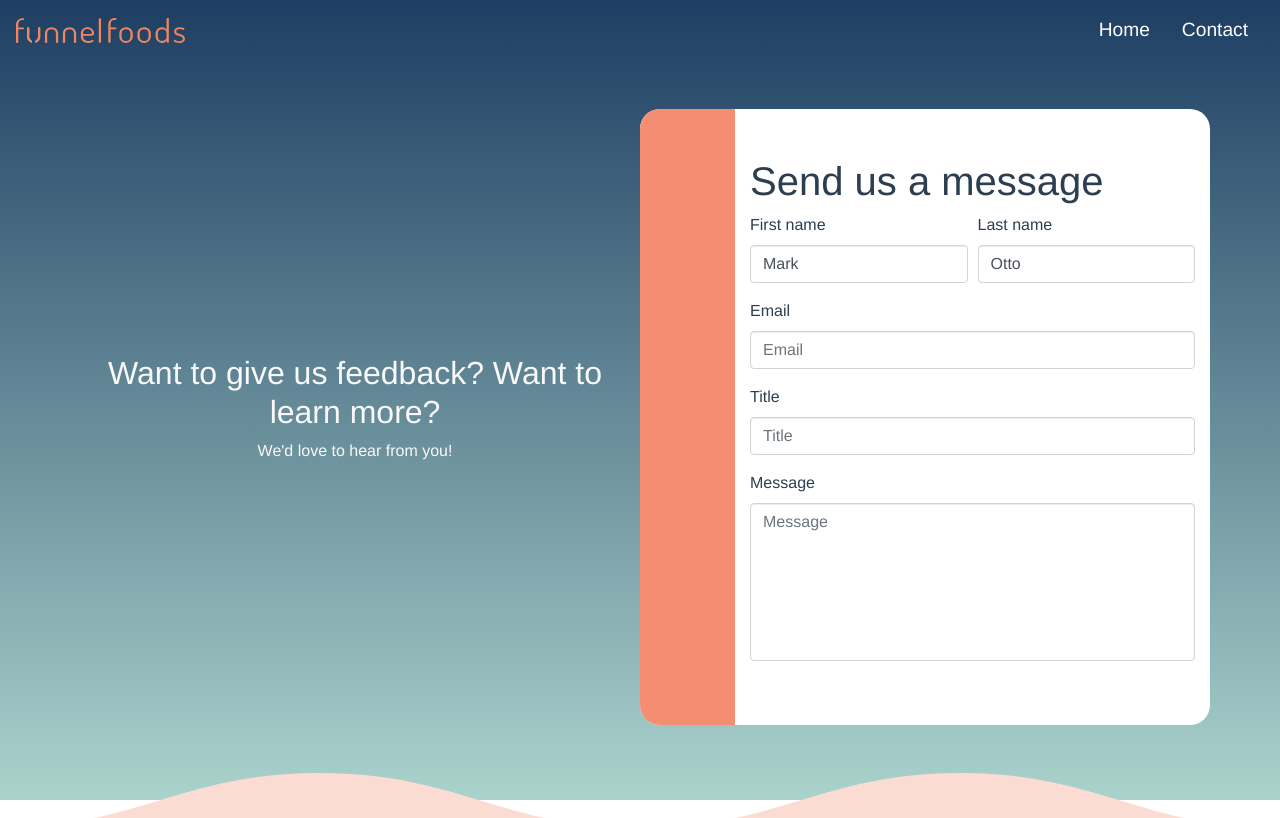
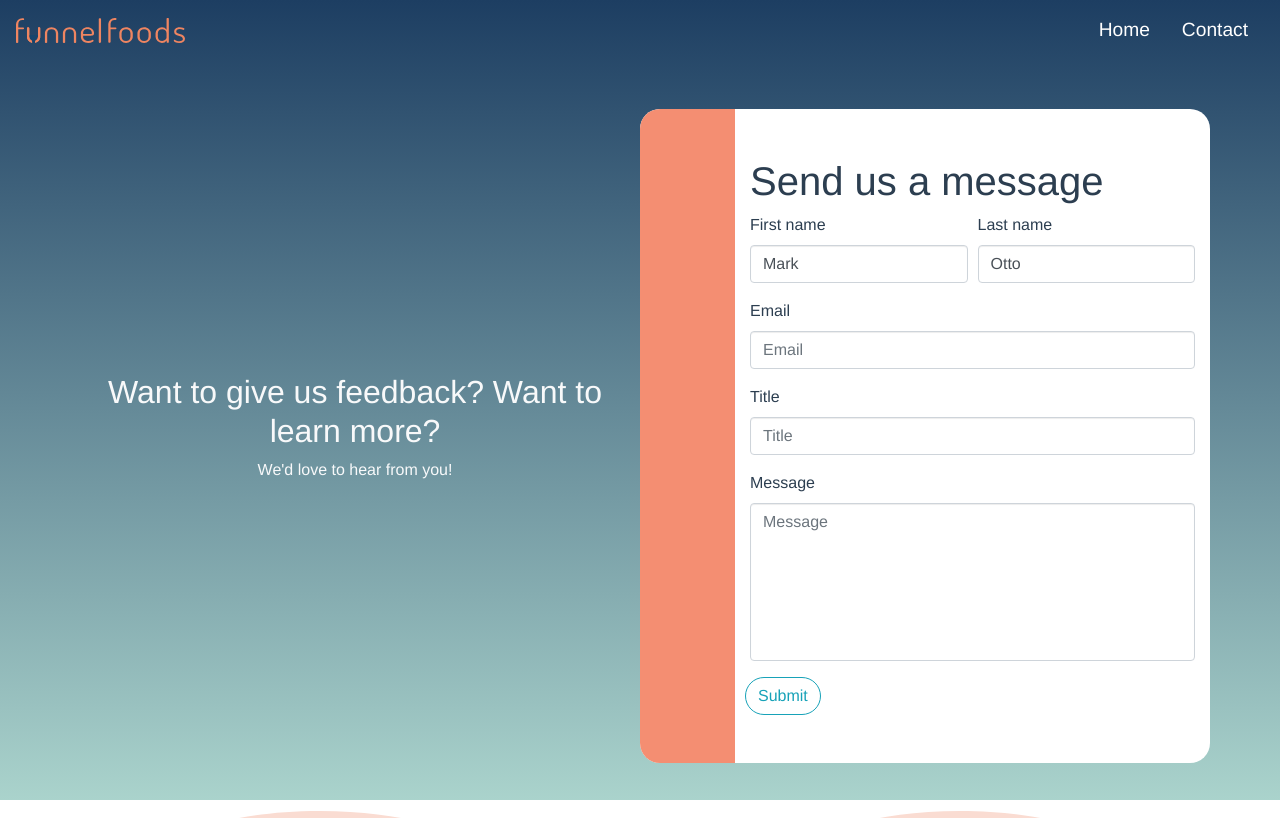
Before and after one commit to FunnelFoods/funnelfoods.com, a Vue app: page /contact in a window 1280 px wide. Shown: the top 818 px of the page. Built offline with nearby package versions, Linux system fonts and the light colour scheme; what vue-typed-js would draw is missing.

Commit message:
contact form

```diff
--- a/src/views/Contact.vue
+++ b/src/views/Contact.vue
@@ -11,19 +11,19 @@
                     <div class="row" style="background-color: white; border-radius: 20px;">
                         <div class="col-2" style="background-color: #F48E72; border-bottom-left-radius: 20px; border-top-left-radius: 20px;"></div>
                         <div class="col-10">
-                            <form action="#" method="post" class="my-5 text-left">
+                            <form action="https://formspree.io/contact@funnelfoods.com" method="POST" class="my-5 text-left">
                                 <h1>Send us a message</h1>
                                 <div class="form-row">
                                     <div class="col-md-6 mb-3">
                                         <label for="first-name">First name</label>
-                                        <input type="text" class="form-control" id="first-name" placeholder="First name" value="Mark" required>
+                                        <input name="first-name" class="form-control" id="first-name" placeholder="First name" value="Mark" required>
                                         <div class="valid-feedback">
                                             Looks good!
                                         </div>
                                     </div>
                                     <div class="col-md-6 mb-3">
                                         <label for="last-name">Last name</label>
-                                        <input type="text" class="form-control" id="last-name" placeholder="Last name" value="Otto" required>
+                                        <input name="last-name" class="form-control" id="last-name" placeholder="Last name" value="Otto" required>
                                         <div class="valid-feedback">
                                             Looks good!
                                         </div>
@@ -32,7 +32,7 @@
                                 <div class="form-row">
                                     <div class="col-md-12 mb-3">
                                         <label for="email">Email</label>
-                                        <input type="text" class="form-control" id="email" placeholder="Email" required>
+                                        <input name="_replyto" type="text" class="form-control" id="email" placeholder="Email" required>
                                         <div class="invalid-feedback">
                                             Please provide a valid email.
                                         </div>
@@ -41,7 +41,7 @@
                                 <div class="form-row">
                                     <div class="col-md-12 mb-3">
                                         <label for="title">Title</label>
-                                        <input type="text" class="form-control" id="title" placeholder="Title" required>
+                                        <input name="title" class="form-control" id="title" placeholder="Title" required>
                                         <div class="invalid-feedback">
                                             Please provide a valid title.
                                         </div>
@@ -50,13 +50,16 @@
                                 <div class="form-row">
                                     <div class="col-md-12 mb-3">
                                         <label for="message">Message</label>
-                                        <textarea rows="6" class="form-control" id="message" placeholder="Message" style="resize: none;" required>
+                                        <textarea name="message" rows="6" class="form-control" id="message" placeholder="Message" style="resize: none;" required>
 
                                         </textarea>
                                         <div class="invalid-feedback">
                                             Please provide a valid message.
                                         </div>
                                     </div>
+                                </div>
+                                <div class="form-row">
+                                    <input type="submit" value="Submit" class="btn btn-outline-info"/>
                                 </div>
                             </form>
                         </div>
```
Lines whose indentation alone changed are shown as unchanged.
